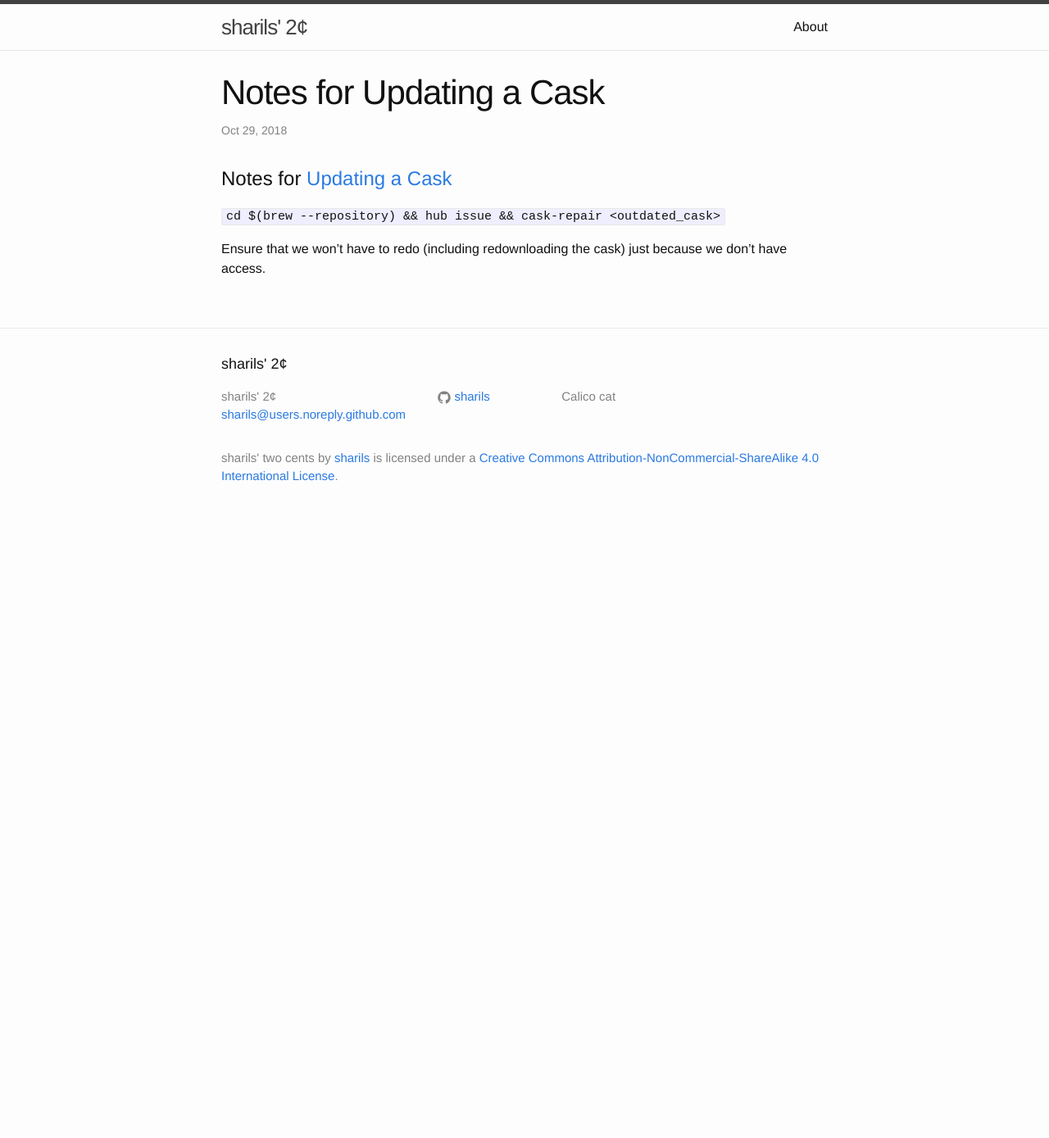
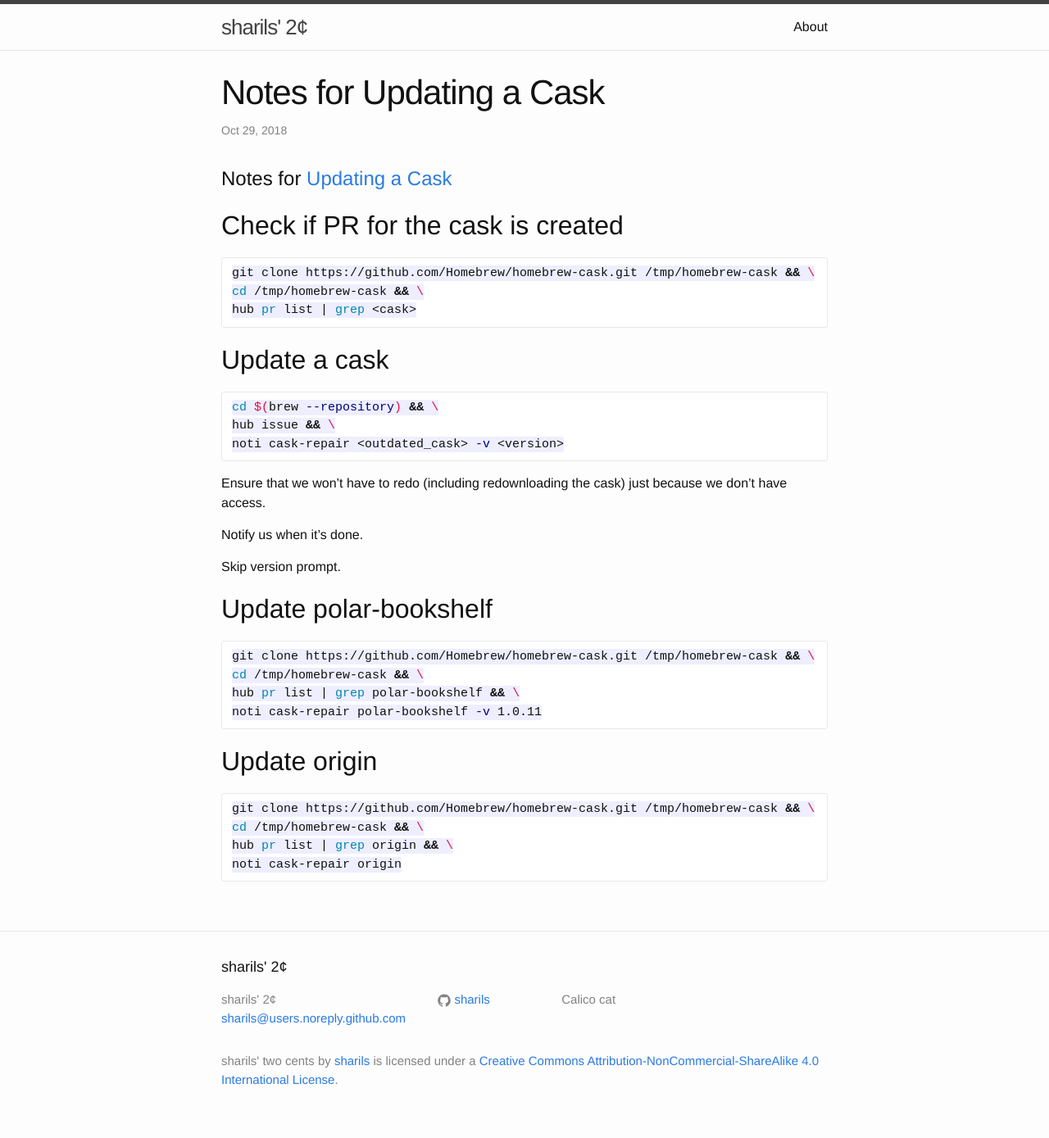
Before and after one commit to sharils/sharils.github.io, a Jekyll site: the page built from _posts/2018-10-29-notes-for-updating-a-cask.markdown, in a window 1280 px wide. Shown: the whole page at 82% size. Built offline with Jekyll 4.4.1, drawn with Linux system fonts in a browser that asks for light colours; before the commit the page ends 900 px from its top, so only the background shows below that.

Commit message:
Update notes for updating a cask

````diff
--- a/_posts/2018-10-29-notes-for-updating-a-cask.markdown
+++ b/_posts/2018-10-29-notes-for-updating-a-cask.markdown
@@ -7,9 +7,45 @@ categories: jekyll update
 
 # Notes for [Updating a Cask][1]
 
-`cd $(brew --repository) && hub issue && cask-repair <outdated_cask>`
+## Check if PR for the cask is created
+
+```sh
+git clone https://github.com/Homebrew/homebrew-cask.git /tmp/homebrew-cask && \
+cd /tmp/homebrew-cask && \
+hub pr list | grep <cask>
+```
+
+## Update a cask
+
+```sh
+cd $(brew --repository) && \
+hub issue && \
+noti cask-repair <outdated_cask> -v <version>
+```
 
 Ensure that we won't have to redo (including redownloading the cask) just
 because we don't have access.
 
+Notify us when it's done.
+
+Skip version prompt.
+
+## Update polar-bookshelf
+
+```sh
+git clone https://github.com/Homebrew/homebrew-cask.git /tmp/homebrew-cask && \
+cd /tmp/homebrew-cask && \
+hub pr list | grep polar-bookshelf && \
+noti cask-repair polar-bookshelf -v 1.0.11
+```
+
+## Update origin
+
+```sh
+git clone https://github.com/Homebrew/homebrew-cask.git /tmp/homebrew-cask && \
+cd /tmp/homebrew-cask && \
+hub pr list | grep origin && \
+noti cask-repair origin
+```
+
 [1]: https://github.com/Homebrew/homebrew-cask/blob/master/CONTRIBUTING.md#updating-a-cask
````
